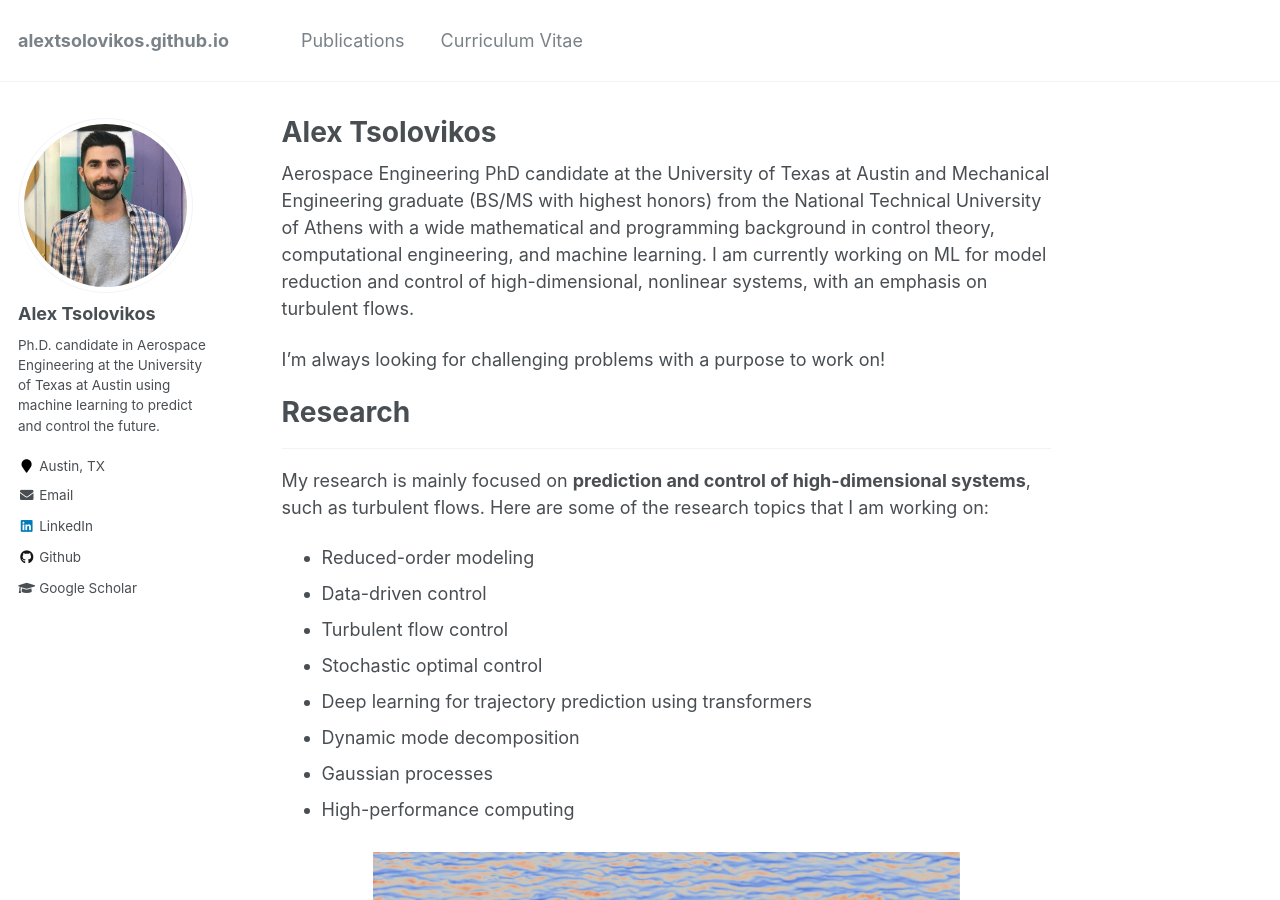
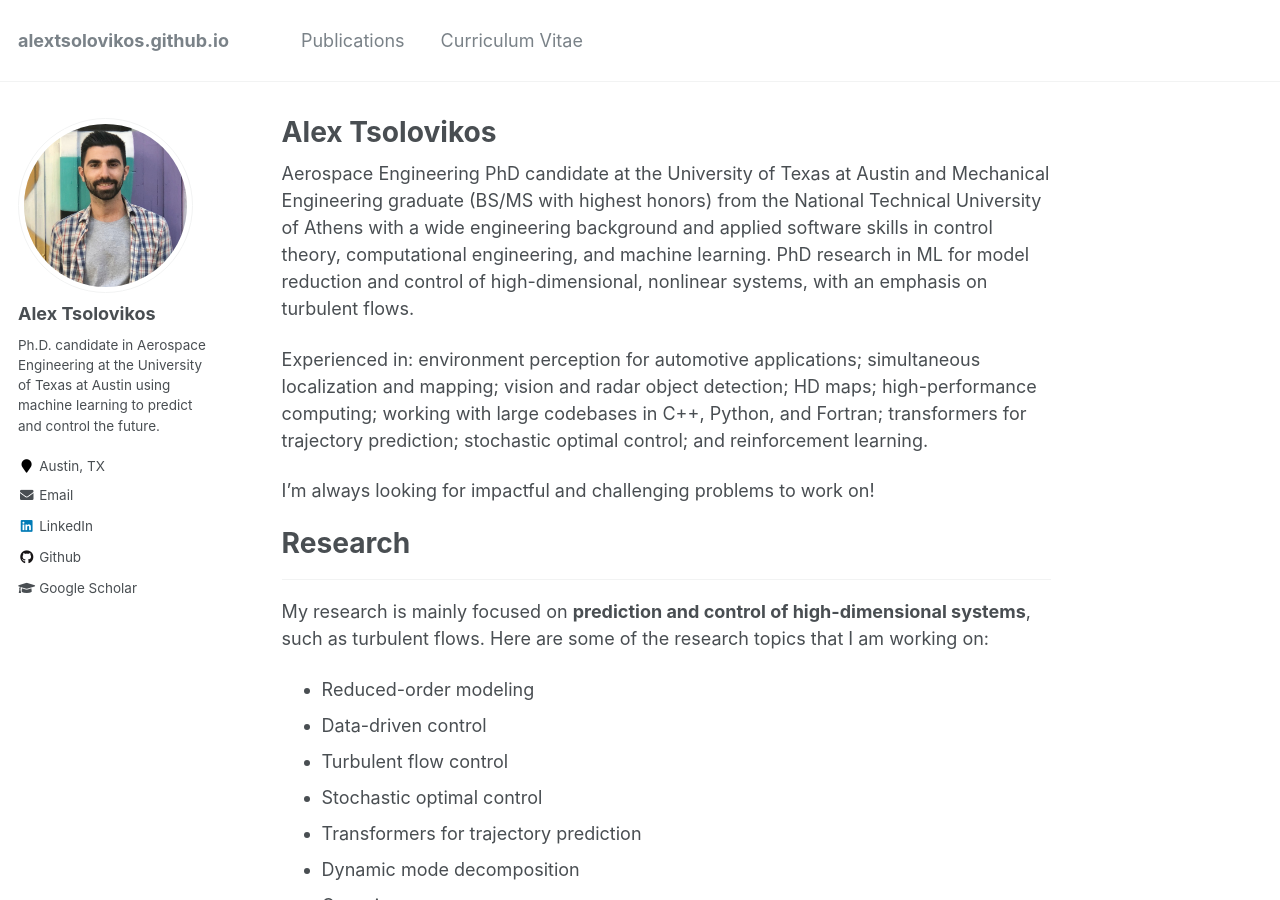
Before and after one commit to alextsolovikos/alextsolovikos.github.io, a Jekyll site: the page built from _pages/about.md, in a window 1280 px wide and 900 px high. Built offline with Jekyll 4.4.1, drawn with Linux system fonts in a browser that asks for light colours.

Commit message:
Update about.md

```diff
--- a/_pages/about.md
+++ b/_pages/about.md
@@ -8,10 +8,17 @@ redirect_from:
   - /about.html
 ---
 
+<!--
 Aerospace Engineering PhD candidate at the University of Texas at Austin and Mechanical Engineering graduate (BS/MS with highest honors) from the National Technical University of Athens with a wide mathematical and programming background in control theory, computational engineering, and machine learning. I am currently working on ML for model reduction and control of high-dimensional, nonlinear systems, with an emphasis on turbulent flows.
 
 I'm always looking for challenging problems with a purpose to work on!
+-->
 
+Aerospace Engineering PhD candidate at the University of Texas at Austin and Mechanical Engineering graduate (BS/MS with highest honors) from the National Technical University of Athens with a wide engineering background and applied software skills in control theory, computational engineering, and machine learning. PhD research in ML for model reduction and control of high-dimensional, nonlinear systems, with an emphasis on turbulent flows.
+
+Experienced in: environment perception for automotive applications; simultaneous localization and mapping; vision and radar object detection; HD maps; high-performance computing; working with large codebases in C++, Python, and Fortran; transformers for trajectory prediction; stochastic optimal control; and reinforcement learning.
+
+I'm always looking for impactful and challenging problems to work on!
 
 # Research
 ***
@@ -22,7 +29,7 @@ My research is mainly focused on **prediction and control of high-dimensional sy
 - Data-driven control
 - Turbulent flow control
 - Stochastic optimal control
-- Deep learning for trajectory prediction using transformers
+- Transformers for trajectory prediction
 - Dynamic mode decomposition
 - Gaussian processes
 - High-performance computing
```
